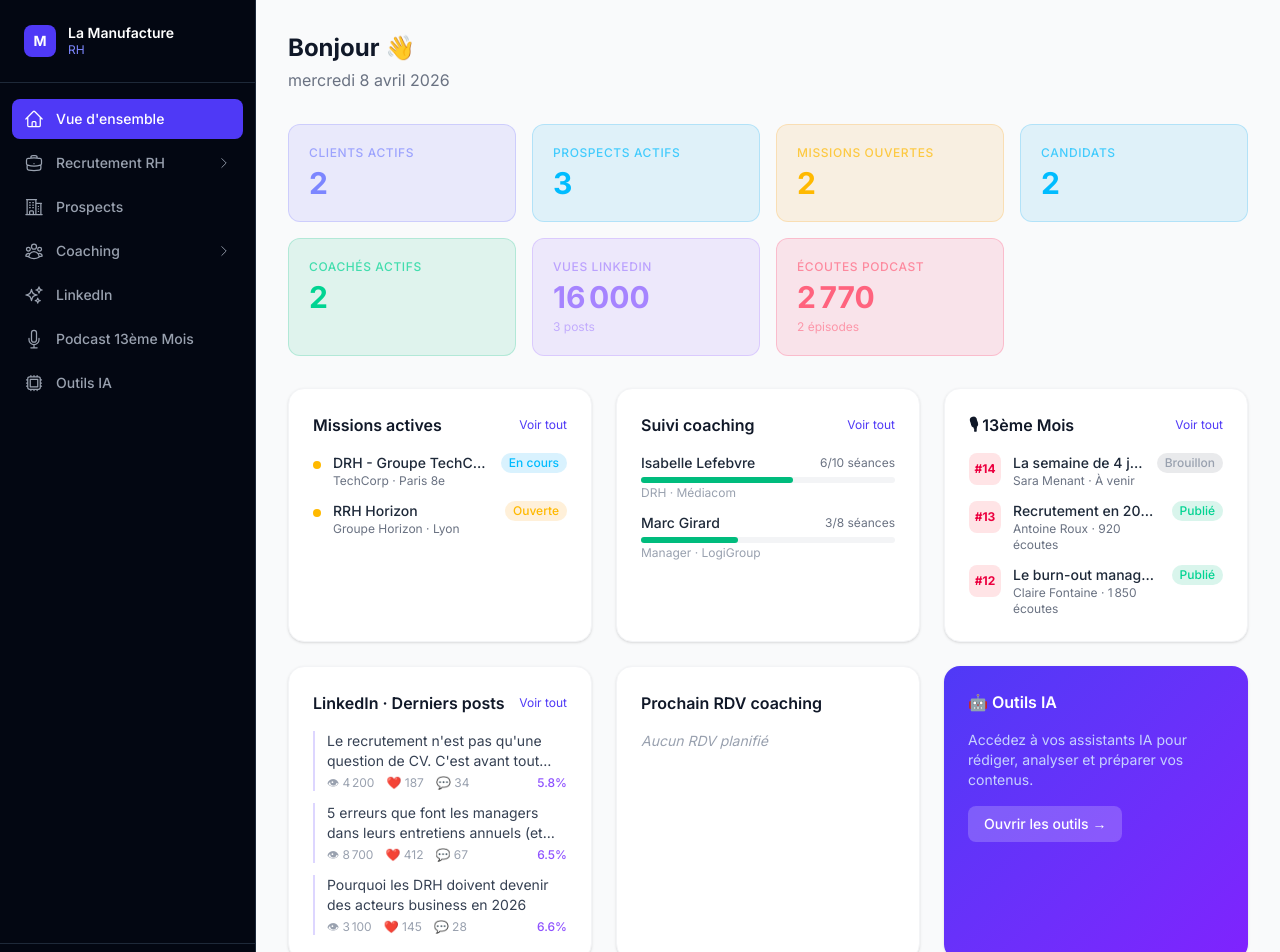
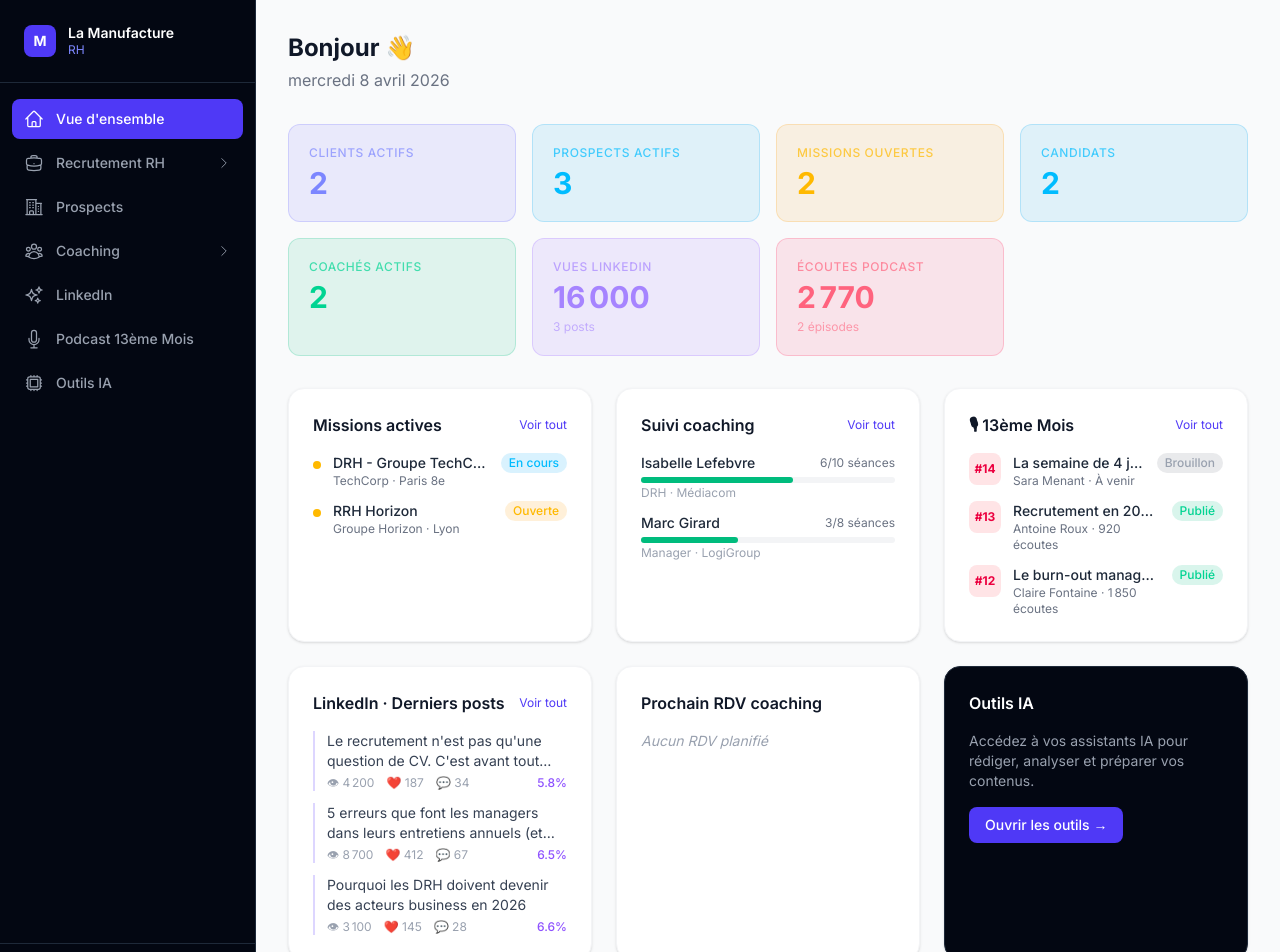
Before and after one commit to rosevuillier7-ui/LaManufactureRH, a Next.js app: page / in a window 1280 px wide. Shown: the top 952 px of the page. Built offline with nearby package versions, Linux system fonts and the light colour scheme.

Commit message:
style(design): FINDING-003 — replace indigo/violet gradient on Outils IA card with solid dark surface

```diff
--- a/app/page.tsx
+++ b/app/page.tsx
@@ -252,14 +252,14 @@ export default function Home() {
         </div>
 
         {/* Accès rapides IA */}
-        <div className="bg-gradient-to-br from-indigo-600 to-violet-600 rounded-2xl p-6 shadow-sm text-white">
-          <h2 className="font-semibold mb-4">🤖 Outils IA</h2>
-          <p className="text-sm text-indigo-200 mb-4">
+        <div className="bg-gray-950 rounded-2xl p-6 shadow-sm text-white border border-gray-800">
+          <h2 className="font-semibold mb-4">Outils IA</h2>
+          <p className="text-sm text-gray-400 mb-4">
             Accédez à vos assistants IA pour rédiger, analyser et préparer vos contenus.
           </p>
           <Link
             href="/outils-ia"
-            className="inline-block bg-white/20 hover:bg-white/30 transition-colors text-white text-sm font-medium px-4 py-2 rounded-lg"
+            className="inline-block bg-indigo-600 hover:bg-indigo-500 transition-colors text-white text-sm font-medium px-4 py-2 rounded-lg"
           >
             Ouvrir les outils →
           </Link>
```
